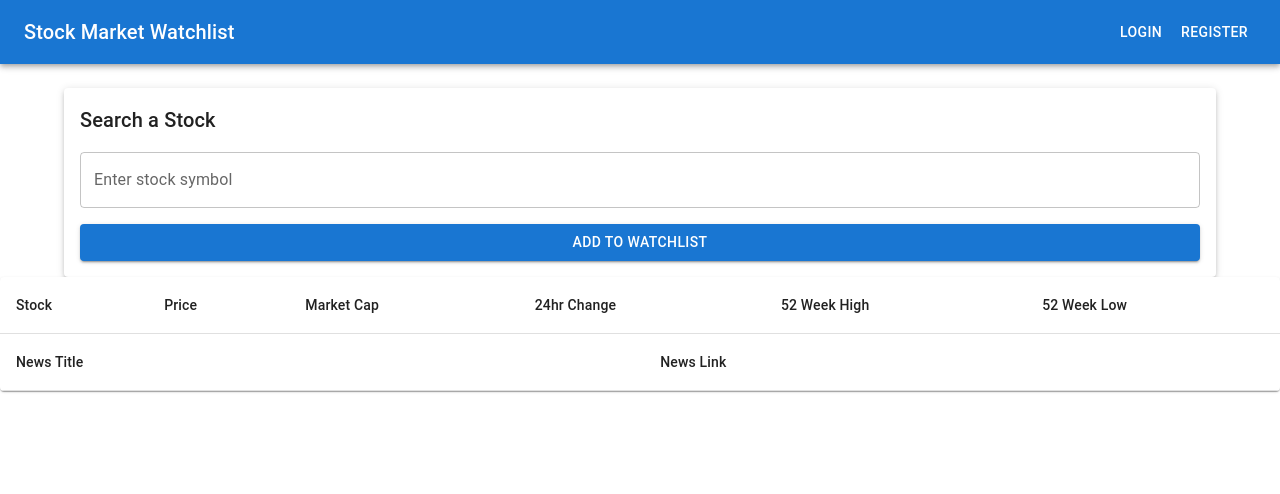
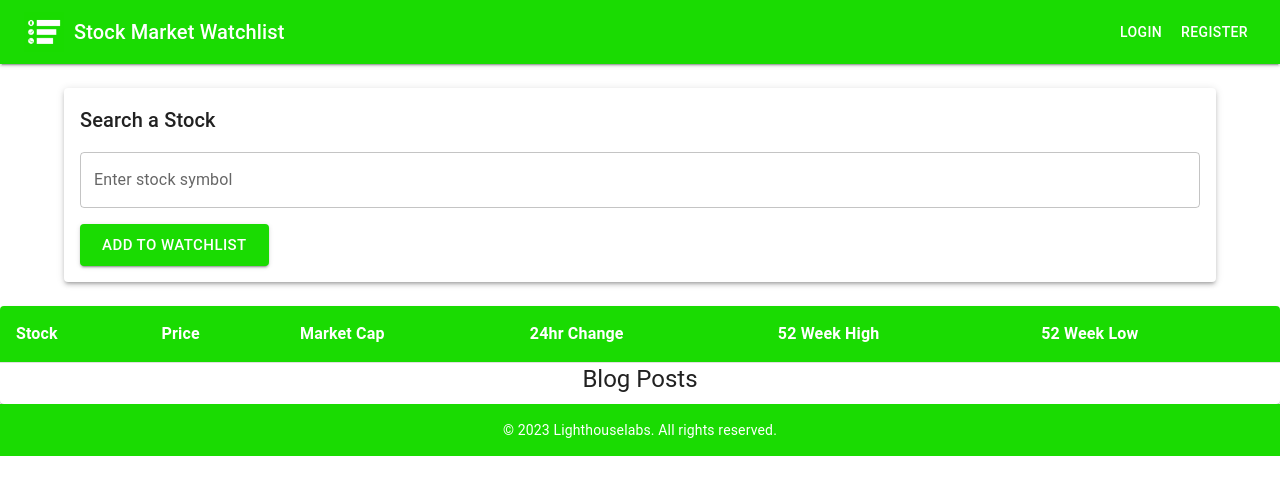
Before and after one commit to KhoslaGA/MarketWatch-FE, a React (Create React App) app: page / in a window 1280 px wide. Shown: the top 494 px of the page. Built offline with nearby package versions, Linux system fonts and the light colour scheme; the HTML template or start-up script is replaced by a standard one.

Commit message:
UI completed

```diff
--- a/package.json
+++ b/package.json
@@ -14,6 +14,7 @@
     "axios": "^1.5.0",
     "react": "^18.2.0",
     "react-dom": "^18.2.0",
+    "react-draggable": "^4.4.5",
     "react-scripts": "^2.1.3",
     "web-vitals": "^2.1.4"
   },
--- a/src/App.js
+++ b/src/App.js
@@ -21,12 +21,17 @@ import {
   Tab,
   Tabs,
   Paper,
-  Card, CardContent
+  Card,
+  CardContent,
 } from "@mui/material";
 import DeleteIcon from "@mui/icons-material/Delete";
-import { AccountCircle } from "@mui/icons-material";
+import logo from './Logo.jpg'
+import ExitToAppIcon from '@mui/icons-material/ExitToApp';
+
+import Footer from "./footer";
 import RegistrationDialog from "./RegistrationDialog";
-import datatable from "./datatable";
+import EditIcon from "@mui/icons-material/Edit";
+
 
 function App() {
   const [isLoggedIn, setIsLoggedIn] = useState(false);
@@ -54,7 +59,10 @@ function App() {
   };
 
   const [stockDataState, setStockDataState] = useState(null);
-  const [newsDataState, setNewsDataState] = useState(null);
+  const [newsDataState, setNewsDataState] = useState([]);
+
+  const [editingSymbol, setEditingSymbol] = useState("");
+  const [editingIndex, setEditingIndex] = useState(null);
 
   const addToWatchlist = () => {
     // if (symbolInput.trim() !== "" && !watchlist.includes(symbolInput)) {
@@ -65,7 +73,7 @@ function App() {
     setSymbolInput("");
     // }
     axios.get(`/news/${symbolInput}`).then((response) => {
-      setNewsDataState(response.data);
+      setNewsDataState([...newsDataState, ...response.data]);
       console.log(response.data);
     });
   };
@@ -76,6 +84,24 @@ function App() {
     );
     setWatchlist(updatedWatchlist);
   };
+
+  const handleEdit = (index, symbol) => {
+    setEditingIndex(index);
+    setEditingSymbol(symbol);
+  };
+
+  const handleSaveEdit = (index) => {
+    // Update the watchlist with the edited symbol at the specified index
+    const updatedWatchlist = [...watchlist];
+    updatedWatchlist[index] = editingSymbol;
+
+    setWatchlist(updatedWatchlist);
+
+    // Clear the editing state
+    setEditingIndex(null);
+    setEditingSymbol("");
+  };
+
 
   const fetchNewsData = () => {
     // Replace with your actual news API endpoint
@@ -95,22 +121,46 @@ function App() {
 
   return (
     <div className="App">
-      <AppBar position="static">
+      <AppBar
+        position="static"
+        elevation={2}
+        sx={{
+          backgroundColor: "#1ADB02",
+          "&:hover": {
+            backgroundColor: "1ADB03", // Change the background color on hover
+          },
+        }}
+      >
+
         <Toolbar>
+          <img
+            src={logo}
+            alt="Logo"
+            style={{ height: "40px", marginRight: "10px" }} // Adjust the height and margin as needed
+          />
           <Typography variant="h6" component="div" sx={{ flexGrow: 1 }}>
             Stock Market Watchlist
           </Typography>
+
           {isLoggedIn ? (
             <>
-              <Tabs value={currentTab} onChange={handleTabChange}>
-                <Tab label="Watchlist" />
-                <Tab label="News" />
+              <Tabs
+                value={currentTab}
+                onChange={handleTabChange}
+                indicatorColor="primary"
+                textColor="primary"
+              >
+                <Tab label="Watchlist" sx={{ fontSize: 18, fontWeight: "bold", color: "black" }} />
+                <Tab label="News" sx={{ fontSize: 18, fontWeight: "bold", color: "black" }} />
               </Tabs>
               <Typography variant="body1" sx={{ mr: 2 }}>
                 Welcome, {username}!
               </Typography>
+              <Button color="inherit" onClick={handleLogout}>
+                Logout
+              </Button>
               <IconButton color="inherit" onClick={handleLogout}>
-                <AccountCircle />
+                <ExitToAppIcon /> {/* Replace this with the icon */}
               </IconButton>
             </>
           ) : (
@@ -137,22 +187,55 @@ function App() {
                 <Typography variant="h6" sx={{ p: 2 }}>
                   My Watchlist
                 </Typography>
+
                 <List>
-                  {watchlist.map((symbol) => (
-                    <ListItem key={symbol}>
+                  {watchlist.map((symbol, index) => (
+                    <ListItem key={symbol} sx={{ paddingY: 1 }}>
+                      {editingIndex === index ? (
+                        // When editing is enabled
+                        <>
+                          <TextField
+                            value={editingSymbol}
+                            onChange={(e) => setEditingSymbol(e.target.value)}
+                          />
+                          <Button
+                            variant="contained"
+                            color="primary"
+                            size="large"
+                            onClick={() => handleSaveEdit(index)}
+                            sx={{ marginTop: 2, backgroundColor: "#1ADB02" }}
+                          >
+                            Save
+                          </Button>
+
+
+                        </>
+                      ) : (
+                        // When not editing
+                        <>
                           <ListItemText primary={symbol} />
                           <ListItemSecondaryAction>
+                            <IconButton
+                              edge="end"
+                              aria-label="edit"
+                              onClick={() => handleEdit(index, symbol)}
+                            >
+                              <EditIcon />
+                            </IconButton>
                             <IconButton
                               edge="end"
                               aria-label="remove"
                               onClick={() => removeFromWatchlist(symbol)}
                             >
-                          X
+                              <DeleteIcon />
                             </IconButton>
                           </ListItemSecondaryAction>
+                        </>
+                      )}
                     </ListItem>
                   ))}
                 </List>
+
               </div>
             )}
 
@@ -184,8 +267,8 @@ function App() {
           <Button
             variant="contained"
             color="primary"
-            fullWidth
-            sx={{ mt: 2 }}
+            size="large"
+            sx={{ marginTop: 2, backgroundColor: "#1ADB02" }}
             onClick={addToWatchlist}
           >
             Add to Watchlist
@@ -193,16 +276,28 @@ function App() {
         </Paper>
       </Container>
       <div>
-        <TableContainer component={Paper}>
+        <TableContainer component={Paper} sx={{ marginTop: 3 }}>
           <Table aria-label="Stock Market Data">
-            <TableHead>
+            <TableHead sx={{ backgroundColor: "#1ADB02" }}>
               <TableRow>
-                <TableCell>Stock</TableCell>
-                <TableCell>Price</TableCell>
-                <TableCell>Market Cap</TableCell>
-                <TableCell>24hr Change</TableCell>
-                <TableCell>52 Week High</TableCell>
-                <TableCell>52 Week Low</TableCell>
+                <TableCell sx={{ fontWeight: "bolder", fontSize: 16, color: "white" }}>
+                  Stock
+                </TableCell>
+                <TableCell sx={{ fontWeight: "bold", fontSize: 16, color: "white" }}>
+                  Price
+                </TableCell>
+                <TableCell sx={{ fontWeight: "bold", fontSize: 16, color: "white" }}>
+                  Market Cap
+                </TableCell>
+                <TableCell sx={{ fontWeight: "bold", fontSize: 16, color: "white" }}>
+                  24hr Change
+                </TableCell>
+                <TableCell sx={{ fontWeight: "bold", fontSize: 16, color: "white" }}>
+                  52 Week High
+                </TableCell>
+                <TableCell sx={{ fontWeight: "bold", fontSize: 16, color: "white" }}>
+                  52 Week Low
+                </TableCell>
               </TableRow>
             </TableHead>
             <TableBody>
@@ -225,40 +320,41 @@ function App() {
           <Table aria-label="News Data">
             <TableHead>
               <TableRow>
-                <TableCell> News Title </TableCell>
-                <TableCell> News Link</TableCell>
-
               </TableRow>
             </TableHead>
             <TableBody>
+              <Typography variant="h5" sx={{ textAlign: "center" }} gutterBottom>
+                Blog Posts
+              </Typography>
               {newsDataState &&
                 newsDataState.map((news) => {
                   console.log(news);
                   return (
-                    // <TableRow>
-                    //   <TableCell>{news.title}</TableCell>
-                    //   <TableCell>{news.link}</TableCell>
-                    // </TableRow>
+
                     <div>
-      <Typography variant="h6" gutterBottom>
-        Blog Posts
+
+                      <Card key={news.id} sx={{ marginBottom: 2, backgroundColor: "#f9f9f9" }}>
+                        <CardContent>
+                          <Typography variant="h6" sx={{ fontWeight: "bold" }}>
+                            {news.title}
                           </Typography>
-      {newsDataState.map((post) => (
-        <Card key={post.id} sx={{ marginBottom: 2 }}>
-          <CardContent>
-            <Typography variant="h5">{news.title}</Typography>
-            <Typography variant="body2">{news.link}</Typography>
+                          <Typography variant="body2" color="textSecondary">
+                            {news.link}
+                          </Typography>
                         </CardContent>
                       </Card>
-      ))}
+                      {/* ))} */}
                     </div>
                   );
                 })}
             </TableBody>
           </Table>
         </TableContainer>
+
       </div>
+      <Footer />
     </div>
+
   );
 }
 
--- a/src/RegistrationDialog.js
+++ b/src/RegistrationDialog.js
@@ -53,8 +53,11 @@ function RegistrationDialog({ isOpen, onClose }) {
 
 
     return (
-        <Dialog open={isOpen} onClose={onClose}>
-            <DialogTitle>Register</DialogTitle>
+
+
+
+        <Dialog open={isOpen} onClose={onClose} sx={{ maxWidth: '400px' }}>
+            <DialogTitle sx={{ backgroundColor: '#007BFF', color: 'white' }}>Register</DialogTitle>
             <DialogContent>
                 {/* Registration form content */}
                 <TextField
@@ -86,15 +89,18 @@ function RegistrationDialog({ isOpen, onClose }) {
                     onChange={handleFieldChange}
                 />
             </DialogContent>
-            <DialogActions>
-                <Button onClick={() => onClose(false)} color="primary">
+            <DialogActions sx={{ borderTop: '1px solid #e0e0e0' }}>
+                <Button onClick={() => onClose(false)} color="secondary">
                     Cancel
                 </Button>
-                <Button onClick={handleRegister} color="primary">
+                <Button onClick={handleRegister} color="primary" variant="contained">
                     Register
                 </Button>
             </DialogActions>
         </Dialog>
+
+
+
     );
 }
 
--- /dev/null
+++ b/src/footer.js
@@ -0,0 +1,27 @@
+// Footer.js
+import React from "react";
+import { Container, Typography } from "@mui/material";
+
+function Footer() {
+    return (
+        <footer
+            style={{
+                marginTop: "auto",
+                backgroundColor: "#1ADB02",
+                padding: "16px",
+                transition: "background-color 0.3s", // Add a smooth transition effect
+                "&:hover": {
+                    backgroundColor: "#dcdcdc", // Change the background color on hover
+                },
+            }}
+        >
+            <Container maxWidth="sm">
+                <Typography variant="body2" color="white" align="center">
+                    © {new Date().getFullYear()}  Lighthouselabs. All rights reserved.
+                </Typography>
+            </Container>
+        </footer>
+    );
+}
+
+export default Footer;
```
Also changed, not shown: src/Logo.jpg (added), 1 other file (tests, documents, lock files or other folders). Lines whose indentation alone changed are shown as unchanged.
